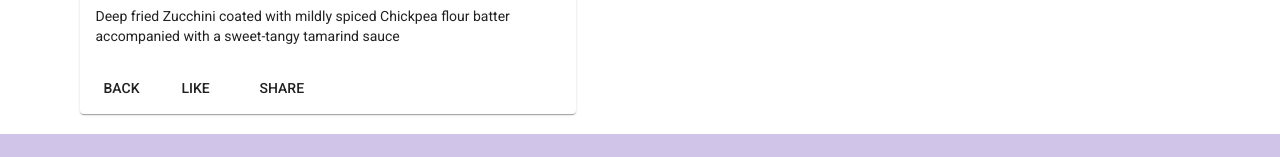
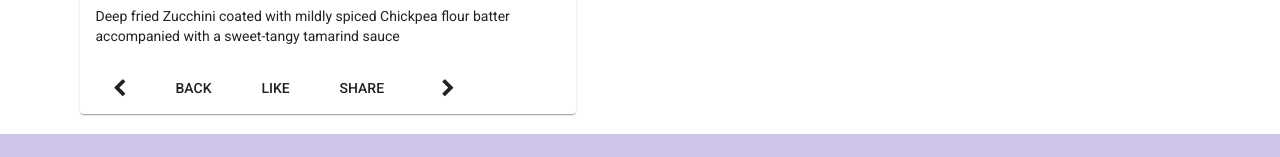
Before and after one commit to zShanCS/angular, an Angular app: page /dishdetail/1 in a window 1280 px wide. Shown: the part 929-1086 px from the top of the page. Built offline with nearby package versions, Linux system fonts and the light colour scheme.

Commit message:
rxjs part 2: implementing next and previous buttons

```diff
--- a/src/app/dishdetail/dishdetail.component.html
+++ b/src/app/dishdetail/dishdetail.component.html
@@ -13,9 +13,16 @@
                 </p>
             </mat-card-content>
             <mat-card-actions>
+                <button mat-button [routerLink]="['/dishdetail' , prev]">
+                    <span class="fa fa-chevron-left fa-lg"></span>
+                </button>
                 <button mat-button (click)="goBack()">BACK</button>
                 <button mat-button>LIKE</button>
                 <button mat-button>SHARE</button>
+                <span class="flex-spacer"></span>
+                <button mat-button [routerLink]="['/dishdetail', next]">
+                    <span class="fa fa-chevron-right fa-lg"></span>
+                </button>
             </mat-card-actions>
         </mat-card>
         <div [hidden]="dish">
--- a/src/app/dishdetail/dishdetail.component.ts
+++ b/src/app/dishdetail/dishdetail.component.ts
@@ -3,6 +3,7 @@
 import { DishService } from '../services/dish.service';
 import { Params, ActivatedRoute } from '@angular/router';
 import { Location } from '@angular/common';
+import { switchMap } from "rxjs/operators";
 
 @Component({
   selector: 'app-dishdetail',
@@ -11,19 +12,31 @@
 })
 export class DishdetailComponent implements OnInit {
     dish: Dish;
-
+    dishIds: string[];
+    prev:string;
+    next:string;
   constructor(private dishservice: DishService,
     private route: ActivatedRoute,
     private location: Location) { }
 
   ngOnInit() {
-    const id = this.route.snapshot.params['id'];
-    this.dishservice.getDish(id).subscribe(dish=>this.dish=dish);
+    this.dishservice.getDishIds().subscribe(dishIds=>this.dishIds = dishIds);
+
+    this.route.params.pipe(
+        switchMap((params:Params) =>
+           this.dishservice.getDish(params['id'])))
+           .subscribe(dish=>{this.dish = dish; this.setPrevNext(dish.id)});
   }
 
   goBack(): void {
     this.location.back();
   }
+  setPrevNext(id:string){
+    const index = this.dishIds.indexOf(id);
+    const length = this.dishIds.length;
+    this.prev = this.dishIds[(length + index -1) % length];
+    this.next = this.dishIds[(length + index +1) % length];
+  }
 
 
 }
--- a/src/app/menu/menu.component.ts
+++ b/src/app/menu/menu.component.ts
@@ -8,17 +8,23 @@
   styleUrls: ['./menu.component.scss']
 })
 export class MenuComponent implements OnInit {
+
   dishes :Dish[];
   selectedDish :Dish;
-  constructor(private dishService : DishService) {}
+  constructor(private dishService : DishService) {
+    console.log('menu created');
+
+  }
 
   ngOnInit(): void {
     console.log('menu initialized');
 
-    this.dishService.getDishes().subscribe(dishes=>this.dishes=dishes);
+    this.dishService.getDishes().subscribe(dishes=>{
+      this.dishes=dishes;
+      console.log(dishes);
+    });
   }
   selectDish(dish:Dish){
    this.selectedDish = dish;
   }
-
 }
--- a/src/app/services/dish.service.ts
+++ b/src/app/services/dish.service.ts
@@ -1,5 +1,5 @@
 import { Injectable } from '@angular/core';
-import { Observable,of } from 'rxjs';
+import { Observable,of/*, BehaviorSubject*/ } from 'rxjs';
 import { delay } from 'rxjs/operators';
 import { Dish } from "../shared/dish";
 import { DISHES } from "../shared/dishes";
@@ -7,8 +7,8 @@
   providedIn: 'root'
 })
 export class DishService {
-
-  constructor() { }
+  constructor() {
+   }
 
   getDishes(): Observable<Dish[]>{
     return of(DISHES).pipe(delay(2000));
@@ -21,4 +21,7 @@
   getFeaturedDish(): Observable<Dish> {
     return of(DISHES.filter((dish) => dish.featured)[0]).pipe(delay(2000));
   }
+  getDishIds():Observable<string[] | any>{
+    return of(DISHES.map(dish=>dish.id));
+  }
 }
```
